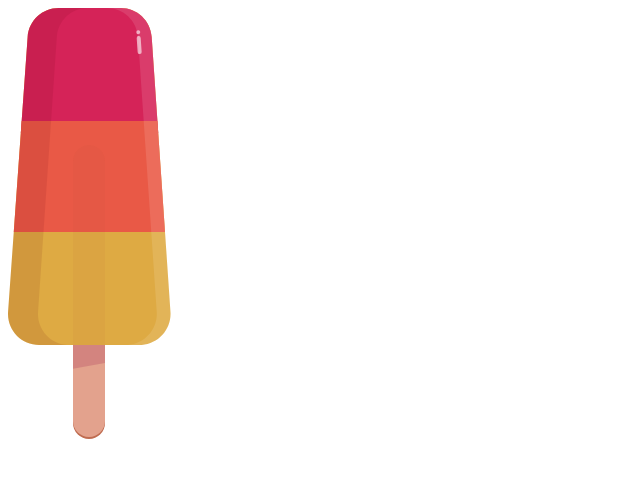
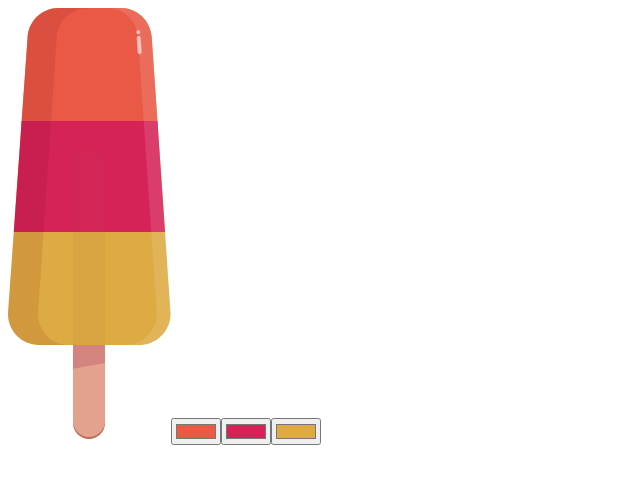
Before and after one commit to saadtechgeek/gatsby-virtual-lolly, a Gatsby site: page / in a window 1280 px wide. Shown: the whole page, without its empty margins (0-640 px from the left). Built offline with nearby package versions, Linux system fonts and the light colour scheme; Gatsby itself is replaced by a stand-in of ours.

Commit message:
default values and color picker fix

```diff
--- a/src/components/lolly.jsx
+++ b/src/components/lolly.jsx
@@ -1,6 +1,6 @@
 import React from 'react';
 
-const Lolly = () => {
+const Lolly = ({top, middle, bottom}) => {
     return (
         <svg className="lollipop" width="163px" height="431px" viewBox="0 0 163 431" version="1.1" xmlns="http://www.w3.org/2000/svg" xmlnsXlink="http://www.w3.org/1999/xlink">
         <defs>
@@ -17,9 +17,9 @@ const Lolly = () => {
             <mask id="mask-2" fill="white">
               <use xlinkHref="#path-1" />
             </mask>
-            <use className="lollyBottom" fill="#deaa43" fillRule="nonzero" xlinkHref="#path-1" />
-            <rect className="lollyTop" fill="#d52358" fillRule="nonzero" mask="url(#mask-2)" x={-25} y={-9} width={224} height={134} />
-            <rect className="lollyMiddle" fill="#e95946" fillRule="nonzero" mask="url(#mask-2)" x={-29} y={113} width={224} height={111} />
+            <use className="lollyBottom" fill={bottom} fillRule="nonzero" xlinkHref="#path-1" />
+            <rect className="lollyTop" fill={top} fillRule="nonzero" mask="url(#mask-2)" x={-25} y={-9} width={224} height={134} />
+            <rect className="lollyMiddle" fill={middle} fillRule="nonzero" mask="url(#mask-2)" x={-29} y={113} width={224} height={111} />
             <path d="M79.7697726,3.19744231e-14 C63.468207,2.89798741e-14 49.9517074,12.6254516 48.8417198,28.8891833 L30.0731738,303.889183 C28.9074019,320.970275 41.8093181,335.762281 58.89041,336.928053 C59.5929941,336.976004 60.2970081,337 61.0012266,337 L17,337 C-0.120827245,337 -14,323.120827 -14,306 C-14,305.265258 -13.9738784,304.530748 -13.9216848,303.797862 L5.66288496,28.7978622 C6.81839036,12.5726406 20.3182545,1.0093501e-14 36.5845697,7.10542736e-15 L79.7697726,2.77347066e-14 Z" id="shade" fill="#67000D" fillRule="nonzero" opacity="0.0961449033" mask="url(#mask-2)" />
             <mask id="mask-4" fill="white">
               <use xlinkHref="#path-3" />
--- a/src/pages/index.jsx
+++ b/src/pages/index.jsx
@@ -1,10 +1,17 @@
-import React from 'react';
+import React, {useState} from 'react';
 import Lolly from './../components/lolly'
 const Home = () => {
+    const [c1, setC1] = useState('#e95946');
+    const [c2, setC2] = useState('#d52358');
+    const [c3, setC3] = useState('#deaa43');
     return (
-        <div>
-            <Lolly/>
-
+        <div className="main-container">
+            <div>
+                <Lolly top={c1} middle={c2} bottom={c3} />
+                <input type="color" value={c1} onChange={(e) => { setC1(e.target.value) }} />
+                <input type="color" value={c2} onChange={(e) => { setC2(e.target.value) }} />
+                <input type="color" value={c3} onChange={(e) => { setC3(e.target.value) }} />
+            </div>
         </div>
     )
 }
```
